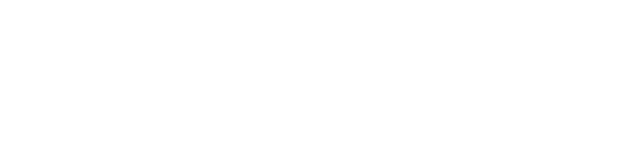
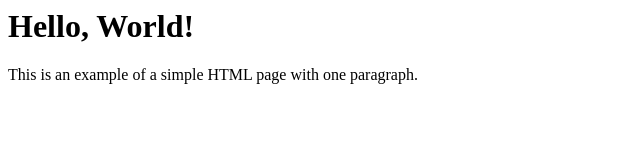
Before and after one commit to SRECTEST/first, a plain HTML site: page note.html in a window 1280 px wide. Shown: the whole page, without its empty margins (0-640 px from the left). Drawn offline with Linux system fonts and the light colour scheme.

Commit message:
added body

```diff
--- a/note.html
+++ b/note.html
@@ -2,4 +2,8 @@
     <head>
         <title>My First Page</title>
     </head>
+    <body>
+        <h1>Hello, World!</h1>
+        <p>This is an example of a simple HTML page with one paragraph.</p>
+    </body>
 </html>
```
